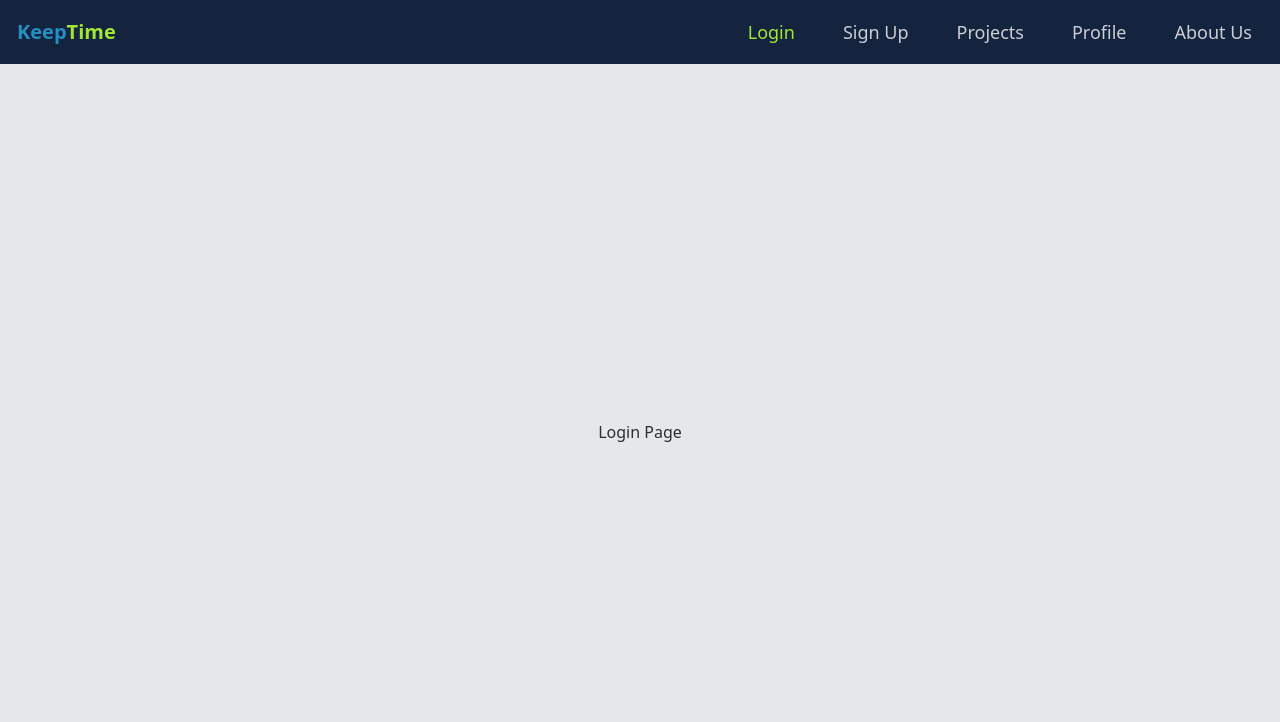
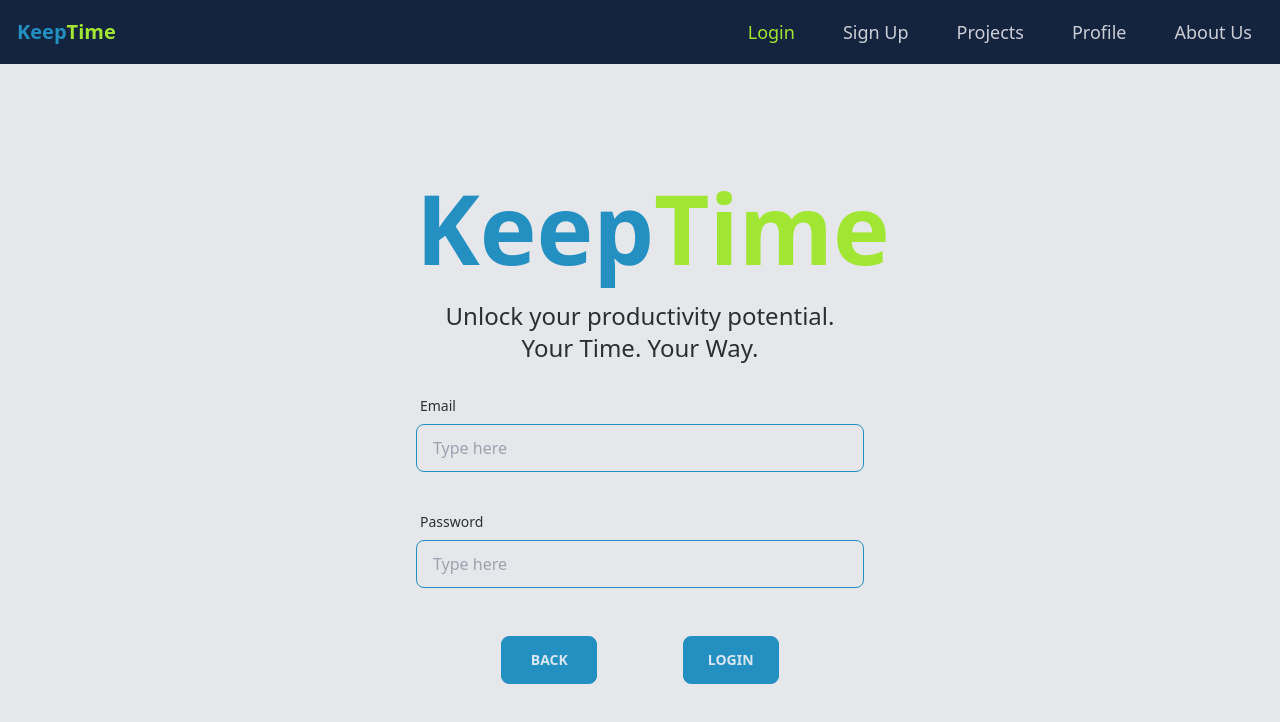
Before and after one commit to mjcarterdev/KeepTime, a React (Vite) app: page /login in a window 1280 px wide. Shown: the top 722 px of the page. Built offline with nearby package versions, Linux system fonts and the light colour scheme.

Commit message:
login form started

```diff
--- a/package.json
+++ b/package.json
@@ -59,7 +59,9 @@
     "prettier": "^3.0.3",
     "react": "^18.2.0",
     "react-dom": "^18.2.0",
+    "react-hook-form": "^7.47.0",
     "react-router-dom": "6.16.0",
-    "vite-express": "^0.10.0"
+    "vite-express": "^0.10.0",
+    "zod": "^3.22.4"
   }
 }
--- a/src/client/pages/LoginPage.jsx
+++ b/src/client/pages/LoginPage.jsx
@@ -1,8 +1,78 @@
+import Logo from '../components/Logo';
+import { Link } from 'react-router-dom';
+import { useForm } from 'react-hook-form';
+import { useEffect } from 'react';
+
 const LoginPage = () => {
+  const {
+    register,
+    handleSubmit,
+    watch,
+    clearErrors,
+    formState: { errors },
+  } = useForm();
+  const onSubmit = (data) => console.log(data);
+
+  const hidden = 'invisible label-text-alt';
+  const visible = 'label-text-alt';
+
+  useEffect(() => {
+    const timer = setTimeout(() => {
+      clearErrors();
+    }, 10000);
+    return () => clearTimeout(timer);
+  }, [errors]);
+
   return (
-    <div className="h-[calc(100vh-4rem)] hero bg-base-100">
-      <p>Login Page</p>
-    </div>
+    <>
+      <div className="h-[calc(100vh-4rem)] hero bg-base-100">
+        <div className="text-center hero-content">
+          <div className="max-w-md">
+            <Logo className={'text-7xl lg:text-8xl font-bold'} />
+            <p className="py-6 text-1xl lg:text-2xl">
+              Unlock your productivity potential.
+              <br />
+              Your Time. Your Way.
+            </p>
+            <form className="form-control">
+              <label className="label">
+                <span className="label-text">Email</span>
+              </label>
+              <input
+                type="text"
+                placeholder="Type here"
+                className="w-full input input-bordered input-primary"
+                {...register('email', { required: true, maxLength: 20 })}
+              />
+              <label className="label">
+                <span className={errors.email ? visible : hidden}>This is required</span>
+              </label>
+
+              <label className="pt-2 label">
+                <span className="label-text">Password</span>
+              </label>
+              <input
+                type="text"
+                placeholder="Type here"
+                className="w-full input input-bordered input-primary"
+                {...register('password', { required: true, minLength: 8 })}
+              />
+              <label className="label">
+                <span className={errors.password ? visible : hidden}>Min. of 8 characters</span>
+              </label>
+              <div className="flex pt-4 justify-evenly">
+                <button className="w-24 btn btn-primary">
+                  <Link to={'/'}>Back</Link>
+                </button>
+                <button type="submit" onClick={handleSubmit(onSubmit)} className="w-24 btn btn-primary">
+                  <Link to={'/projects'}>Login</Link>
+                </button>
+              </div>
+            </form>
+          </div>
+        </div>
+      </div>
+    </>
   );
 };
 
--- a/src/client/pages/SignUpPage.jsx
+++ b/src/client/pages/SignUpPage.jsx
@@ -1,8 +1,30 @@
+import Logo from '../components/Logo';
+import { Link } from 'react-router-dom';
+
 const SignUpPage = () => {
   return (
-    <div className="h-[calc(100vh-4rem)] hero bg-base-100">
-      <p>Sign Up Page</p>
-    </div>
+    <>
+      <div className="h-[calc(100vh-4rem)] hero bg-base-100">
+        <div className="text-center hero-content">
+          <div className="max-w-md">
+            <Logo className={'text-7xl lg:text-8xl font-bold'} />
+            <p className="py-6 text-1xl lg:text-2xl">
+              Unlock your productivity potential.
+              <br />
+              Your Time. Your Way.
+            </p>
+            <div className="flex justify-evenly">
+              <button className="w-24 btn btn-primary">
+                <Link to={'/'}>Back</Link>
+              </button>
+              <button className="w-24 btn btn-primary">
+                <Link to={'/projects'}>Sign Up</Link>
+              </button>
+            </div>
+          </div>
+        </div>
+      </div>
+    </>
   );
 };
 
```
Also changed, not shown: src/client/components/Navbar.jsx (+11 -44 lines), .prettierrc.json, 1 other file (tests, documents, lock files or other folders).
